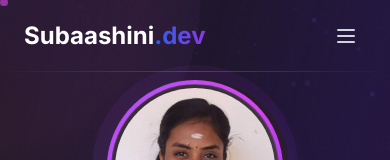
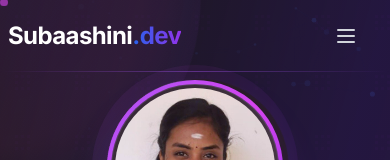
Before and after one commit to Subaashini27/subaashini-portfolio, a React (Vite) app: page / in a window 390 px wide. Shown: the top 160 px of the page. Built offline with nearby package versions, Linux system fonts and the light colour scheme.

Commit message:
ui(header): shift logo flush-left (pl-2), tighten logo tracking, ensure nav spacing

```diff
--- a/src/components/Header.tsx
+++ b/src/components/Header.tsx
@@ -63,14 +63,14 @@ const Header: React.FC<HeaderProps> = ({ darkMode }) => {
           : 'bg-transparent border-transparent'
       } border-b before:content-[''] before:absolute before:inset-x-0 before:bottom-0 before:h-px before:bg-gradient-to-r before:from-transparent before:via-primary-500/40 before:to-transparent`}
     >
-      <nav className="container mx-auto px-6 py-4">
+      <nav className="container mx-auto pl-2 pr-6 md:px-6 py-4">
         <div className="flex items-center justify-between">
           {/* Professional Logo */}
           <motion.div
             whileHover={{ scale: 1.05 }}
-            className="flex items-center"
+            className="flex items-center ml-0"
           >
-            <div className="text-2xl font-bold">
+            <div className="text-2xl font-bold tracking-tight">
               <span className="text-gray-900 dark:text-white">Subaashini</span>
               <span className="bg-gradient-to-r from-blue-600 to-purple-600 bg-clip-text text-transparent">.dev</span>
             </div>
```
